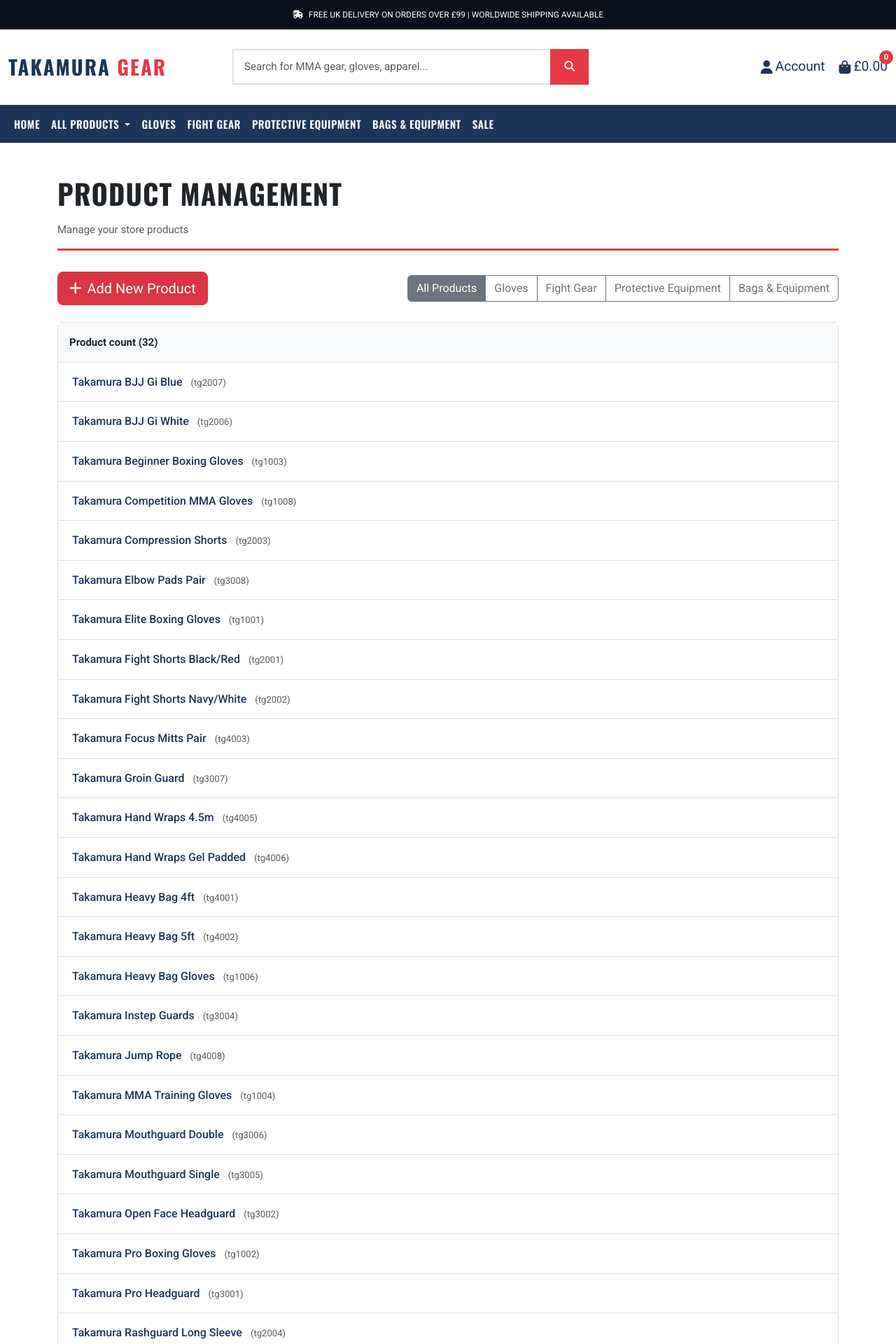
After one commit to SynthSlav/Takamura-Gear, a Django app: page /products/management/ in a window 1280 px wide. The commit adds this page. Shown: the top 1920 px of the page at 70% size. Run offline with Django 4.2, Linux system fonts and the light colour scheme; the visitor is signed in with stand-in values (Sample User, id 1); data comes from the database, SQL or seed files in the repository.

Commit message:
Add product management functionality for superusers
- Create ProductForm for adding and editing products
- Add product_management view with category filtering
- Add add_product, edit_product, delete_product views
- Create product management list page with hover actions
- Add category filter buttons to management page
- Implement delete confirmation modals
- Add product management link to navbar (superuser only)
- All CRUD operations restricted to superusers only
- Redirects return to product management page after actions,
- Fix broken links

```diff
--- a/checkout/forms.py
+++ b/checkout/forms.py
@@ -36,6 +36,7 @@
         }
 
         self.fields["full_name"].widget.attrs["autofocus"] = True
+        self.fields["default_phone_number"].widget.attrs["type"] = "tel"
 
         for field in self.fields:
             if field != "country":
--- a/products/templates/products/product_detail.html
+++ b/products/templates/products/product_detail.html
@@ -22,7 +22,7 @@
 
             {% if product.rating %}
             <p class="text-warning mb-3">
-                <i class="fas fa-star"></i> {{ product.rating }}
+                <i class="fas fa-star"></i> {{ product.rating|floatformat:1 }}
             </p>
             {% endif %}
 
--- /dev/null
+++ b/products/templates/products/product_management.html
@@ -0,0 +1,97 @@
+{% extends "base.html" %}
+{% load static %}
+
+{% block extra_css %}
+<link rel="stylesheet" href="{% static 'css/product_management.css' %}">
+{% endblock %}
+
+{% block content %}
+<div class="container py-5">
+    <div class="row">
+        <div class="col-12">
+            <div class="management-header">
+                <h1>Product Management</h1>
+                <p class="text-muted mb-0">Manage your store products</p>
+            </div>
+        </div>
+    </div>
+
+    <div class="row mb-4">
+        <div class="col-12 d-flex justify-content-between align-items-center flex-wrap gap-3">
+            <a href="{% url 'add_product' %}" class="btn btn-danger btn-lg">
+                <i class="fas fa-plus me-2"></i>Add New Product
+            </a>
+
+            <div class="btn-group" role="group">
+                <a href="{% url 'product_management' %}"
+                    class="btn btn-outline-secondary {% if not request.GET.category %}active{% endif %}">
+                    All Products
+                </a>
+                <a href="{% url 'product_management' %}?category=gloves"
+                    class="btn btn-outline-secondary {% if request.GET.category == 'gloves' %}active{% endif %}">
+                    Gloves
+                </a>
+                <a href="{% url 'product_management' %}?category=fight_gear"
+                    class="btn btn-outline-secondary {% if request.GET.category == 'fight_gear' %}active{% endif %}">
+                    Fight Gear
+                </a>
+                <a href="{% url 'product_management' %}?category=protective_equipment"
+                    class="btn btn-outline-secondary {% if request.GET.category == 'protective_equipment' %}active{% endif %}">
+                    Protective Equipment
+                </a>
+                <a href="{% url 'product_management' %}?category=bags_equipment"
+                    class="btn btn-outline-secondary {% if request.GET.category == 'bags_equipment' %}active{% endif %}">
+                    Bags & Equipment
+                </a>
+            </div>
+        </div>
+    </div>
+
+    <div class="row">
+        <div class="col-12">
+            <div class="product-list-container">
+                <div class="p-3 bg-light border-bottom">
+                    <strong>Product count ({{ products|length }})</strong>
+                </div>
+                {% for product in products %}
+                <div class="product-list-item">
+                    <a href="{% url 'product_detail' product.id %}" class="product-name">
+                        {{ product.name }}
+                    </a>
+                    <span class="text-muted small ms-2">({{ product.sku }})</span>
+
+                    <div class="product-actions">
+                        <a href="{% url 'edit_product' product.id %}" class="btn btn-sm btn-outline-secondary me-2">
+                            <i class="fas fa-edit"></i> Edit
+                        </a>
+                        <button type="button" class="btn btn-sm btn-outline-danger" data-bs-toggle="modal"
+                            data-bs-target="#deleteModal{{ product.id }}">
+                            <i class="fas fa-trash"></i> Delete
+                        </button>
+                    </div>
+                </div>
+
+                <!-- Delete Confirmation Modal -->
+                <div class="modal fade" id="deleteModal{{ product.id }}" tabindex="-1" aria-hidden="true">
+                    <div class="modal-dialog modal-dialog-centered">
+                        <div class="modal-content">
+                            <div class="modal-header">
+                                <h5 class="modal-title">Confirm Delete</h5>
+                                <button type="button" class="btn-close" data-bs-dismiss="modal"></button>
+                            </div>
+                            <div class="modal-body">
+                                Are you sure you want to delete <strong>{{ product.name }}</strong>?
+                            </div>
+                            <div class="modal-footer">
+                                <button type="button" class="btn btn-secondary" data-bs-dismiss="modal">Cancel</button>
+                                <a href="{% url 'delete_product' product.id %}" class="btn btn-danger">Delete</a>
+                            </div>
+                        </div>
+                    </div>
+                </div>
+                {% endfor %}
+            </div>
+        </div>
+    </div>
+</div>
+{% endblock %}
--- a/products/urls.py
+++ b/products/urls.py
@@ -3,5 +3,9 @@
 
 urlpatterns = [
     path("", views.all_products, name="products"),
+    path("management/", views.product_management, name="product_management"),
+    path("add/", views.add_product, name="add_product"),
+    path("edit/<int:product_id>/", views.edit_product, name="edit_product"),
+    path("delete/<int:product_id>/", views.delete_product, name="delete_product"),
     path("<int:product_id>/", views.product_detail, name="product_detail"),
 ]
--- a/products/views.py
+++ b/products/views.py
@@ -3,6 +3,8 @@
 from django.db.models import Q
 from django.contrib import messages
 from django.urls import reverse
+from django.contrib.auth.decorators import login_required
+from .forms import ProductForm
 
 
 # Create your views here.
@@ -46,6 +48,8 @@
         products = products.order_by("price")
     elif sort == "price_desc":
         products = products.order_by("-price")
+    elif sort == "rating":
+        products = products.order_by("-rating")
     elif sort == "name":
         products = products.order_by("name")
 
@@ -64,3 +68,103 @@
     product = get_object_or_404(Product, pk=product_id)
     context = {"product": product}
     return render(request, "products/product_detail.html", context)
+
+
+# Admin views, only accessible by superusers
+
+
+@login_required
+def product_management(request):
+    """Product management page - list all products (superuser only)"""
+    if not request.user.is_superuser:
+        messages.error(request, "Sorry, only store owners can do that.")
+        return redirect(reverse("home"))
+
+    products = Product.objects.all()
+
+    # Filter by category
+    category = request.GET.get("category")
+    if category:
+        products = products.filter(category__name=category)
+
+    products = products.order_by("name")
+
+    template = "products/product_management.html"
+    context = {
+        "products": products,
+    }
+
+    return render(request, template, context)
+
+
+@login_required
+def add_product(request):
+    """Add a product to the store (superuser only)"""
+    if not request.user.is_superuser:
+        messages.error(request, "Sorry, only store owners can do that.")
+        return redirect(reverse("home"))
+
+    if request.method == "POST":
+        form = ProductForm(request.POST, request.FILES)
+        if form.is_valid():
+            product = form.save()
+            messages.success(request, "Successfully added product!")
+            return redirect(reverse("product_detail", args=[product.id]))
+        else:
+            messages.error(
+                request, "Failed to add product. Please ensure the form is valid."
+            )
+    else:
+        form = ProductForm()
+
+    template = "products/add_product.html"
+    context = {
+        "form": form,
+    }
+
+    return render(request, template, context)
+
+
+@login_required
+def edit_product(request, product_id):
+    """Edit a product in the store (superuser only)"""
+    if not request.user.is_superuser:
+        messages.error(request, "Sorry, only store owners can do that.")
+        return redirect(reverse("home"))
+
+    product = get_object_or_404(Product, pk=product_id)
+    if request.method == "POST":
+        form = ProductForm(request.POST, request.FILES, instance=product)
+        if form.is_valid():
+            form.save()
+            messages.success(request, "Successfully updated product!")
+            return redirect(reverse("product_detail", args=[product.id]))
+        else:
+            messages.error(
+                request, "Failed to update product. Please ensure the form is valid."
+            )
+    else:
+        form = ProductForm(instance=product)
+        messages.info(request, f"You are editing {product.name}")
+
+    template = "products/add_product.html"
+    context = {
+        "form": form,
+        "product": product,
+    }
+
+    return render(request, template, context)
+
+
+@login_required
+def delete_product(request, product_id):
+    """Delete a product from the store (superuser only)"""
+    if not request.user.is_superuser:
+        messages.error(request, "Sorry, only store owners can do that.")
+        return redirect(reverse("home"))
+
+    product = get_object_or_404(Product, pk=product_id)
+    product_name = product.name
+    product.delete()
+    messages.success(request, f"{product_name} has been removed from the database!")
+    return redirect(reverse("product_management"))
--- /dev/null
+++ b/static/css/product_management.css
@@ -0,0 +1,46 @@
+.product-list-item {
+    padding: 15px 20px;
+    border-bottom: 1px solid #dee2e6;
+    transition: background-color 0.2s;
+    position: relative;
+}
+
+.product-list-item:hover {
+    background-color: #f8f9fa;
+}
+
+.product-name {
+    color: var(--secondary-color);
+    text-decoration: none;
+    font-weight: 500;
+    font-size: 1rem;
+}
+
+.product-name:hover {
+    color: var(--primary-color);
+}
+
+.product-actions {
+    opacity: 0;
+    transition: opacity 0.2s;
+    position: absolute;
+    right: 20px;
+    top: 50%;
+    transform: translateY(-50%);
+}
+
+.product-list-item:hover .product-actions {
+    opacity: 1;
+}
+
+.management-header {
+    border-bottom: 3px solid var(--primary-color);
+    padding-bottom: 15px;
+    margin-bottom: 30px;
+}
+
+.product-list-container {
+    background-color: white;
+    border: 1px solid #dee2e6;
+    border-radius: 5px;
+}
--- a/templates/base.html
+++ b/templates/base.html
@@ -40,7 +40,7 @@
         <div class="container-fluid">
             <div class="row">
                 <div class="col-12 text-center">
-                    <small><i class="fas fa-shipping-fast me-2"></i>FREE UK DELIVERY ON ORDERS OVER £50 | WORLDWIDE
+                    <small><i class="fas fa-shipping-fast me-2"></i>FREE UK DELIVERY ON ORDERS OVER £99 | WORLDWIDE
                         SHIPPING AVAILABLE</small>
                 </div>
             </div>
@@ -92,7 +92,8 @@
                             <ul class="dropdown-menu dropdown-menu-end" aria-labelledby="accountDropdown">
                                 {% if request.user.is_authenticated %}
                                 {% if request.user.is_superuser %}
-                                <li><a class="dropdown-item" href="">Product Management</a></li>
+                                <li><a class="dropdown-item" href="{% url 'product_management' %}">Product
+                                        Management</a></li>
                                 {% endif %}
                                 <li><a class="dropdown-item" href="{% url 'profile' %}">My Profile</a></li>
                                 <li>
@@ -158,8 +159,8 @@
                             All Products
                         </a>
                         <ul class="dropdown-menu" aria-labelledby="allProductsDropdown">
-                            <li><a class="dropdown-item" href="">By Price</a></li>
-                            <li><a class="dropdown-item" href="">By Rating</a></li>
+                            <li><a class="dropdown-item" href="{% url 'products' %}?sort=price_asc">By Price</a></li>
+                            <li><a class="dropdown-item" href="{% url 'products' %}?sort=rating">By Rating</a></li>
                             <li><a class="dropdown-item" href="{% url 'products' %}">All Products</a></li>
                         </ul>
                     </li>
```
Also changed, not shown: products/forms.py (added, +21 -0 lines), products/templates/products/add_product.html (added, +37 -0 lines), products/templates/products/products.html (+13 -9 lines), templates/home/index.html (+8 -9 lines), README.md.
